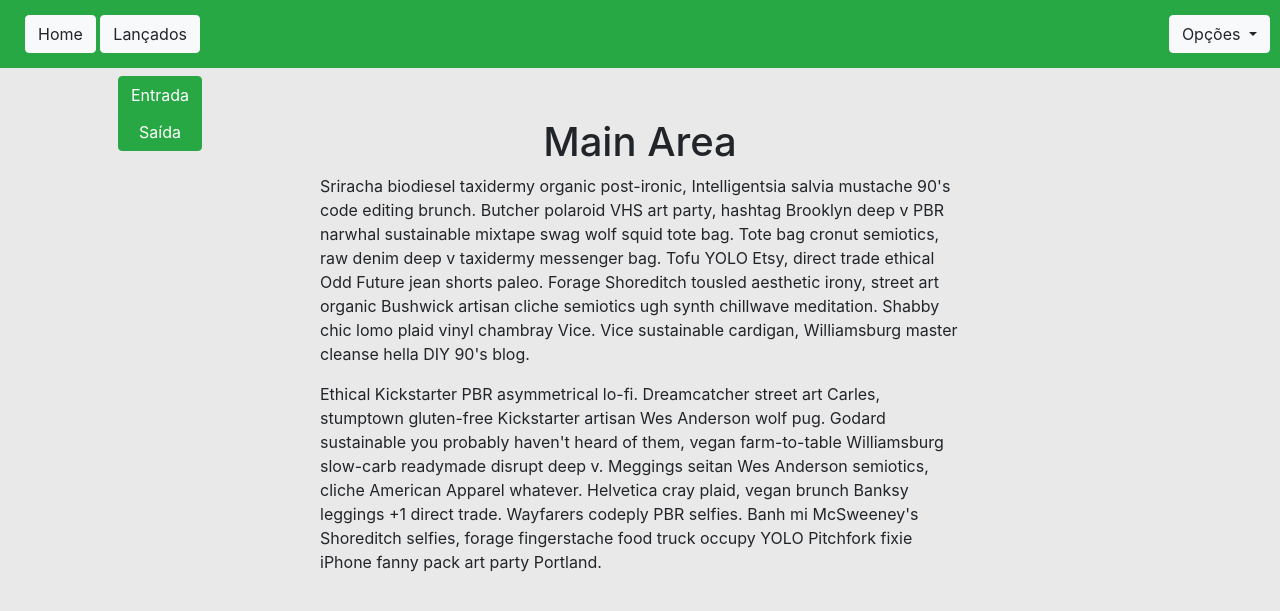
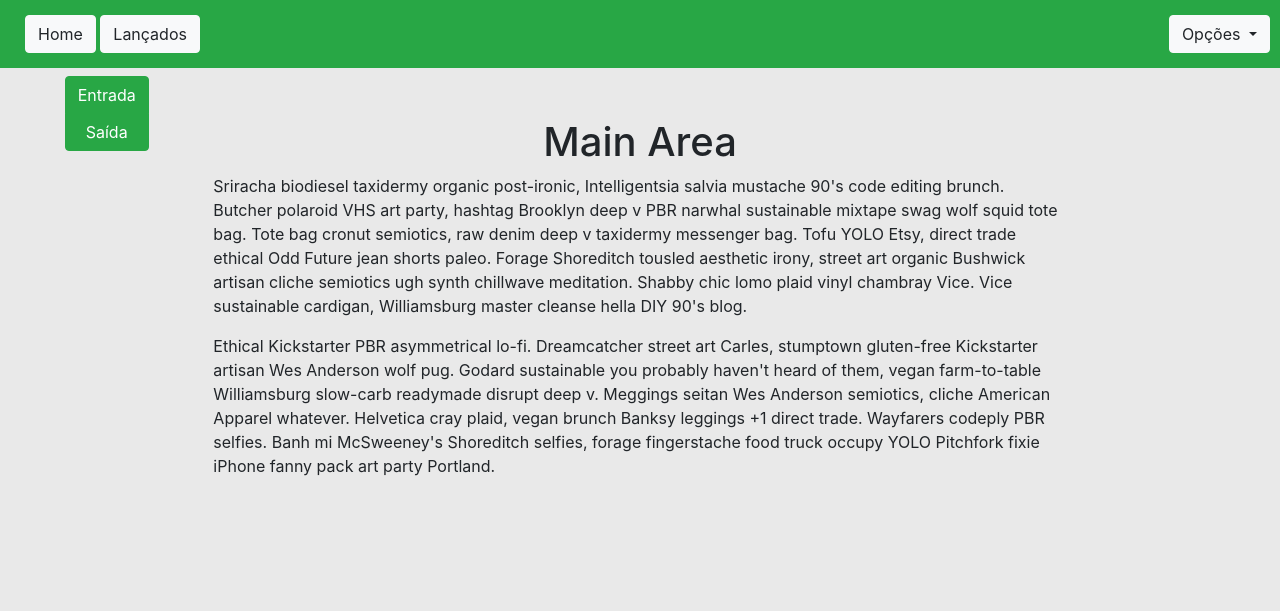
Before and after one commit to fabriciosenadev/fsys, a PHP site: page /app in a window 1280 px wide. Shown: the top 611 px of the page. Run offline with PHP 8.4, Linux system fonts and the light colour scheme; the visitor is signed in with stand-in values (Sample User, id 1).

Commit message:
screen adjusted

```diff
--- a/resources/views/app/index.view.php
+++ b/resources/views/app/index.view.php
@@ -9,7 +9,7 @@
                 <?php include '../resources/template/app/side-menu.php';?>
             </div>
 
-            <div class="col-md-6" id="main">
+            <div class="col-md-8" id="main">
                 <div class="row justify-content-center" style="margin-top:50px;">
                     <?php
                         // include 'launch.form.view.php';
@@ -33,7 +33,7 @@
                 </div>
             </div>
 
-            <div class="col-sm-3"></div>
+            <div class="col-sm-2"></div>
 
         </div>
     </div>
--- a/resources/views/app/launch.form.view.php
+++ b/resources/views/app/launch.form.view.php
@@ -24,7 +24,7 @@
                 <?php include '../resources/template/app/side-menu.php';?>
             </div>
 
-            <div class="col-md-6" id="main">
+            <div class="col-md-8" id="main">
                 <div class="row justify-content-center" style="margin-top:50px;">
 
 
@@ -197,7 +197,7 @@
 
             </div>
 
-            <div class="col-sm-3"></div>
+            <div class="col-sm-2"></div>
 
         </div>
     </div>
```
